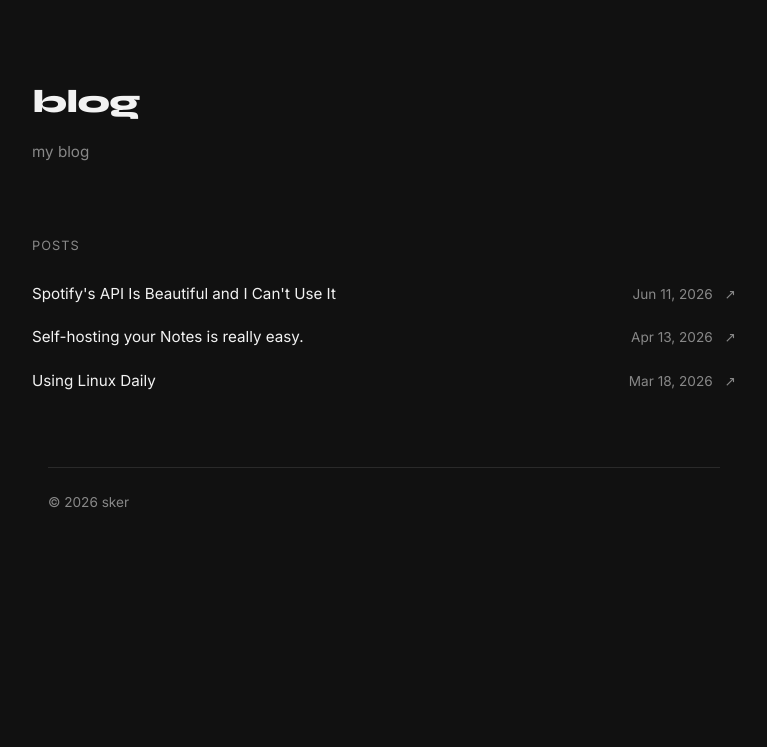
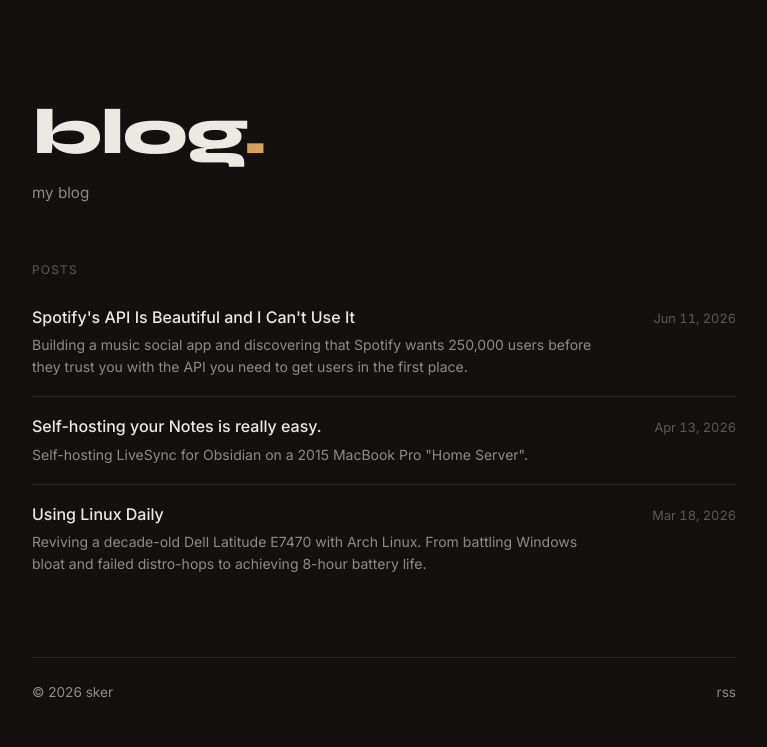
Before and after one commit to devsker/blog, an Astro site: page / in a window 1280 px wide. Shown: the whole page, without its empty margins (256-1023 px from the left). Built offline with nearby package versions, Linux system fonts and the light colour scheme; Astro itself is replaced by a stand-in of ours; some packages are replaced by stand-ins of ours.

Commit message:
feat: enhance blog layout and styling, add remark-gfm support for markdown - Integrate remark-gfm for GitHub Flavored Markdown support - Update Footer component with RSS link and improved styling - Refine BlogPost layout with accent colors and improved typography - Adjust index page styles for better readability and aesthetics - Update global styles with new color variables and focus outlines - Modify TableOfContents and other components for consistent design

```diff
--- a/astro.config.mjs
+++ b/astro.config.mjs
@@ -3,6 +3,7 @@
 import mdx from '@astrojs/mdx';
 import sitemap from '@astrojs/sitemap';
 import { defineConfig } from 'astro/config';
+import remarkGfm from 'remark-gfm';
 import rehypeAutoEmbed from './src/utils/rehypeAutoEmbed.mjs';
 
 // https://astro.build/config
@@ -11,6 +12,7 @@ export default defineConfig({
 	base: '/',
 	integrations: [mdx(), sitemap()],
 	markdown: {
+		remarkPlugins: [remarkGfm],
 		rehypePlugins: [rehypeAutoEmbed],
 		shikiConfig: {
 			theme: 'github-dark-dimmed',
--- a/package.json
+++ b/package.json
@@ -21,6 +21,7 @@
     "node-addon-api": "^8.5.0",
     "node-gyp": "^10.0.0",
     "playwright": "^1.53.1",
+    "remark-gfm": "^4.0.1",
     "sharp": "^0.34.3"
   },
   "devDependencies": {
--- a/src/components/Footer.astro
+++ b/src/components/Footer.astro
@@ -1,22 +1,39 @@
 ---
 const today = new Date();
+const basePath = import.meta.env.BASE_URL;
+const withBase = (path: string) => `${basePath.replace(/\/$/, '')}/${path.replace(/^\//, '')}`;
 ---
 
 <footer>
-    <p>&copy; {today.getFullYear()} sker</p>
+    <p>
+        <span>&copy; {today.getFullYear()} sker</span>
+        <a href={withBase('rss.xml')}>rss</a>
+    </p>
 </footer>
 <style>
     footer {
-        width: min(42rem, calc(100% - 2rem));
+        width: min(44rem, calc(100% - 2rem));
         margin: 0 auto;
         padding: 0 0 2.5rem;
         color: var(--muted);
     }
 
     p {
+        display: flex;
+        justify-content: space-between;
+        align-items: baseline;
         margin: 0;
         padding-top: 1.5rem;
         border-top: 1px solid var(--border);
         font-size: 0.85rem;
     }
+
+    a {
+        color: var(--muted);
+        text-decoration: none;
+    }
+
+    a:hover {
+        color: var(--accent);
+    }
 </style>
--- a/src/components/TableOfContents.astro
+++ b/src/components/TableOfContents.astro
@@ -136,7 +136,7 @@ const filtered = headings.filter((h) => h.depth === 2 || h.depth === 3);
 	}
 
 	.toc a.active {
-		border-left-color: var(--text);
+		border-left-color: var(--accent);
 		font-weight: 500;
 	}
 </style>
--- a/src/layouts/BlogPost.astro
+++ b/src/layouts/BlogPost.astro
@@ -106,7 +106,7 @@ const backIconMarkup = renderIconMarkup(ArrowLeft02Icon);
 			}
 
 			.back-link:hover {
-				color: var(--text);
+				color: var(--accent);
 			}
 
 			.back-link__icon {
@@ -128,21 +128,32 @@ const backIconMarkup = renderIconMarkup(ArrowLeft02Icon);
 			/* ── Post header ── */
 			.title {
 				margin-bottom: 3rem;
-				padding-bottom: 2rem;
-				border-bottom: 1px solid var(--border);
+				padding-bottom: 2.25rem;
+				position: relative;
+			}
+
+			.title::after {
+				content: '';
+				position: absolute;
+				bottom: 0;
+				left: 0;
+				width: 3.5rem;
+				height: 2px;
+				background: var(--accent);
 			}
 
 			.title h1 {
-				font-size: clamp(1.6rem, 4vw, 2.2rem);
-				line-height: 1.15;
+				font-size: clamp(1.75rem, 4.5vw, 2.5rem);
+				line-height: 1.12;
 				font-weight: 700;
-				margin-bottom: 0.75rem;
-				letter-spacing: -0.01em;
+				margin-bottom: 0.85rem;
+				letter-spacing: -0.015em;
 			}
 
 			.meta {
 				color: var(--muted);
 				font-size: 0.85rem;
+				font-variant-numeric: tabular-nums;
 				margin-bottom: 1rem;
 			}
 
@@ -205,11 +216,14 @@ const backIconMarkup = renderIconMarkup(ArrowLeft02Icon);
 
 			.content :global(a) {
 				color: var(--text);
+				text-decoration-color: var(--accent);
+				text-decoration-thickness: 1px;
 				text-underline-offset: 3px;
+				transition: color 160ms ease;
 			}
 
 			.content :global(a:hover) {
-				color: var(--muted);
+				color: var(--accent);
 			}
 
 			.content :global(hr) {
@@ -219,17 +233,53 @@ const backIconMarkup = renderIconMarkup(ArrowLeft02Icon);
 			}
 
 			.content :global(blockquote) {
-				border-left: 2px solid var(--border);
+				border-left: 2px solid var(--accent);
 				padding-left: 1.25rem;
 				margin: 1.75rem 0;
 				color: var(--muted);
 				font-style: italic;
 			}
 
+			.content :global(table) {
+				width: 100%;
+				border-collapse: collapse;
+				margin: 1.75rem 0;
+				font-family: 'Inter', system-ui, sans-serif;
+				font-size: 0.875rem;
+				line-height: 1.5;
+			}
+
+			.content :global(th),
+			.content :global(td) {
+				padding: 0.6rem 0.85rem;
+				border: 1px solid var(--border);
+				text-align: left;
+				vertical-align: top;
+			}
+
+			.content :global(th) {
+				font-weight: 600;
+				background: var(--surface);
+				color: var(--text);
+			}
+
+			.content :global(tr:nth-child(even) td) {
+				background: color-mix(in srgb, var(--surface) 40%, transparent);
+			}
+
+			@media (max-width: 720px) {
+				.content :global(table) {
+					display: block;
+					overflow-x: auto;
+					-webkit-overflow-scrolling: touch;
+				}
+			}
+
 			.content :global(pre) {
 				position: relative;
 				padding: 1.25rem;
-				border-radius: 4px;
+				border-radius: 6px;
+				border: 1px solid var(--border);
 				background: var(--surface);
 				overflow-x: auto;
 				margin-bottom: 1.75rem;
@@ -321,7 +371,7 @@ const backIconMarkup = renderIconMarkup(ArrowLeft02Icon);
 
 			.prose :global(.heading-anchor__link:hover),
 			.prose :global(.heading-anchor__link:focus-visible) {
-				color: var(--text);
+				color: var(--accent);
 			}
 
 			.prose :global(.heading-anchor__link:focus-visible) {
@@ -331,7 +381,7 @@ const backIconMarkup = renderIconMarkup(ArrowLeft02Icon);
 			}
 
 			.prose :global(.heading-anchor__link[data-copied='true']) {
-				color: var(--text);
+				color: var(--accent);
 				transform: scale(1.04);
 			}
 
--- a/src/pages/index.astro
+++ b/src/pages/index.astro
@@ -19,31 +19,38 @@ const withBase = (path: string) =>
         <BaseHead title={SITE_TITLE} description={SITE_DESCRIPTION} />
         <style>
             .site-header {
-                padding: 3rem 0 2.5rem;
+                padding: 4rem 0 3.5rem;
             }
 
             .display-title {
                 font-family: "Syne";
                 font-weight: 800;
+                font-size: clamp(2.75rem, 8vw, 4rem);
                 line-height: 0.9;
                 letter-spacing: -0.02em;
-                margin: 0 0 1.5rem;
+                margin: 0 0 1.25rem;
                 color: var(--text);
+            }
+
+            .display-title::after {
+                content: ".";
+                color: var(--accent);
             }
 
             .site-description {
                 color: var(--muted);
                 font-size: 0.95rem;
-                margin: 0 0 2rem;
+                margin: 0;
                 line-height: 1.5;
+                max-width: 32rem;
             }
 
             .posts-heading {
-                font-size: 0.8rem;
-                letter-spacing: 0.08em;
+                font-size: 0.75rem;
+                letter-spacing: 0.1em;
                 text-transform: uppercase;
-                color: var(--muted);
-                margin: 0 0 1rem;
+                color: var(--faint);
+                margin: 0 0 0.5rem;
             }
 
             ul {
@@ -52,37 +59,52 @@ const withBase = (path: string) =>
                 padding: 0;
             }
 
-            li {
-                padding: 0.6rem 0;
+            li + li {
+                border-top: 1px solid var(--border);
             }
 
             a.post-link {
+                display: block;
+                padding: 1.15rem 0;
+                text-decoration: none;
+                color: var(--text);
+            }
+
+            .post-row {
                 display: flex;
                 align-items: baseline;
-                gap: 0.75rem;
-                text-decoration: none;
-                color: var(--text);
-                font-size: 0.95rem;
-            }
-
-            a.post-link:hover .post-title {
-                text-decoration: underline;
-                text-underline-offset: 3px;
+                gap: 1rem;
             }
 
             .post-title {
                 flex: 1;
+                font-size: 1rem;
+                font-weight: 500;
+                line-height: 1.4;
+                transition: color 160ms ease;
             }
 
-            .post-arrow {
-                color: var(--muted);
-                font-size: 0.85rem;
+            a.post-link:hover .post-title {
+                color: var(--accent);
             }
 
             .post-date {
+                color: var(--faint);
+                font-size: 0.8rem;
+                font-variant-numeric: tabular-nums;
+                white-space: nowrap;
+            }
+
+            .post-description {
+                margin: 0.3rem 0 0;
                 color: var(--muted);
-                font-size: 0.85rem;
-                white-space: nowrap;
+                font-size: 0.875rem;
+                line-height: 1.55;
+                max-width: 36rem;
+                display: -webkit-box;
+                -webkit-line-clamp: 2;
+                -webkit-box-orient: vertical;
+                overflow: hidden;
             }
         </style>
     </head>
@@ -102,6 +124,7 @@ const withBase = (path: string) =>
                                     class="post-link"
                                     href={withBase(`posts/${post.id}/`)}
                                 >
+                                    <span class="post-row">
                                         <span class="post-title" transition:name={`post-title-${post.id}`}>
                                             {post.data.title}
                                         </span>
@@ -110,9 +133,12 @@ const withBase = (path: string) =>
                                                 date={post.data.pubDate}
                                             />
                                         </span>
-                                    <span class="post-arrow" aria-hidden="true">
-                                        ↗
                                     </span>
+                                    {post.data.description && (
+                                        <p class="post-description">
+                                            {post.data.description}
+                                        </p>
+                                    )}
                                 </a>
                             </li>
                         ))
--- a/src/styles/global.css
+++ b/src/styles/global.css
@@ -10,11 +10,19 @@ html {
 
 :root {
     color-scheme: dark;
-    --text: #f2f2f2;
-    --muted: #888888;
-    --border: #2a2a2a;
-    --surface: #1a1a1a;
-    --background: #111111;
+    --text: #ece9e2;
+    --muted: #8f8b82;
+    --faint: #5c594f;
+    --border: #2a2823;
+    --surface: #1b1a16;
+    --background: #121110;
+    --accent: #d9a05b;
+    --accent-soft: rgba(217, 160, 91, 0.14);
+}
+
+::selection {
+    background: var(--accent-soft);
+    color: var(--accent);
 }
 
 @font-face {
@@ -87,6 +95,13 @@ b {
 
 a {
     color: inherit;
+}
+
+a:focus-visible,
+button:focus-visible {
+    outline: 2px solid var(--accent);
+    outline-offset: 2px;
+    border-radius: 2px;
 }
 
 p {
```
Also changed, not shown: src/content/blog/spotifys-api-is-beautiful-and-i-cant-use.it.mdx (+0 -14 lines), pnpm-lock.yaml, public/og/homepage-og.png. Lines whose indentation alone changed are shown as unchanged.
